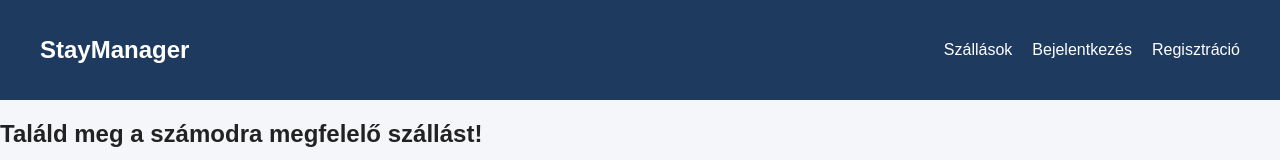
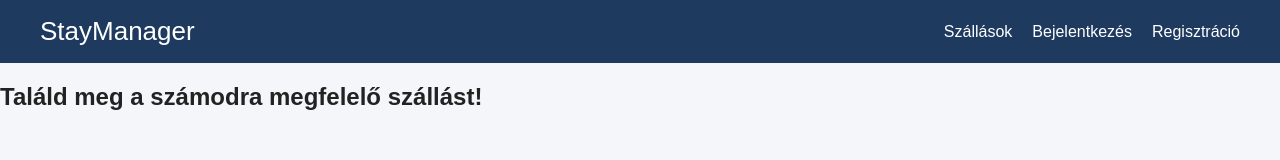
Before and after one commit to PBen9912/Webfejlesztes_spring, a React app in the folder frontend/: page / in a window 1280 px wide. Shown: the top 160 px of the page. Built offline with nearby package versions, Linux system fonts and the light colour scheme; no server answers; the HTML template or start-up script is replaced by a standard one.

Commit message:
Make navbar logo link to homepage

```diff
--- a/frontend/src/components/Navbar.css
+++ b/frontend/src/components/Navbar.css
@@ -39,3 +39,7 @@
 .logout-button:hover {
     text-decoration: underline;
 }
+.navbar-logo {
+    text-decoration: none;
+    color: inherit;
+}
--- a/frontend/src/components/Navbar.jsx
+++ b/frontend/src/components/Navbar.jsx
@@ -13,7 +13,9 @@ function Navbar() {
 
     return (
         <nav className="navbar">
-            <h1>StayManager</h1>
+            <Link to="/" className="navbar-logo">
+                StayManager
+            </Link>
 
             <div className="navbar-links">
                 <Link to="/">Szállások</Link>
```
